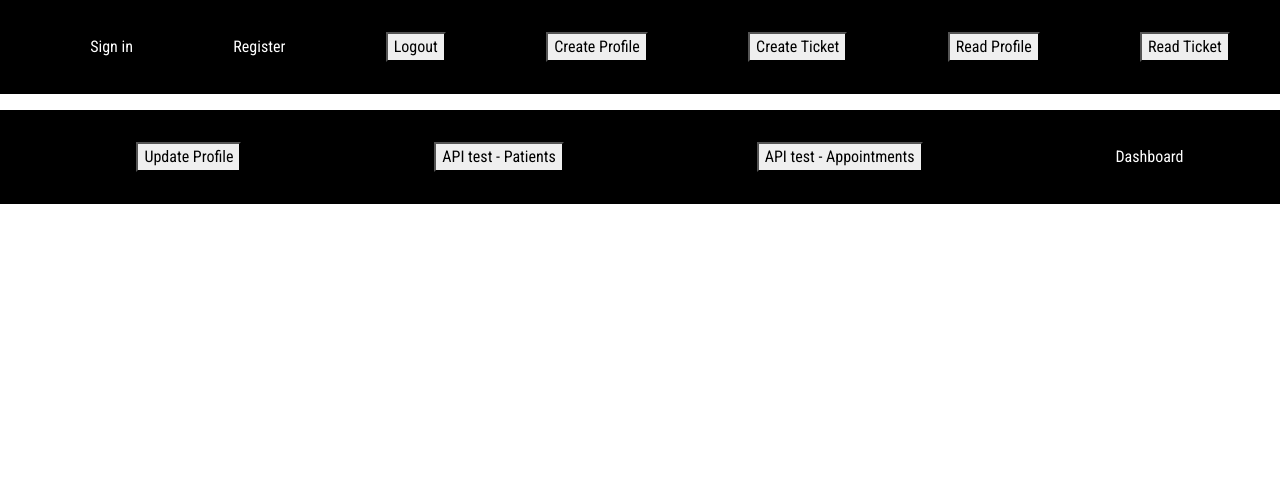
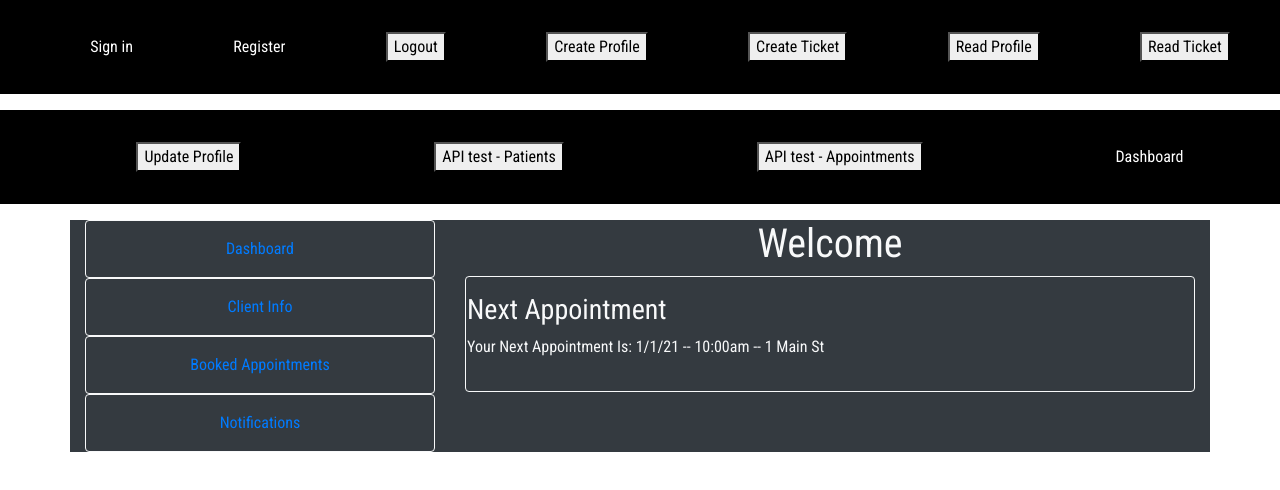
Before and after one commit to ChrisWhite12/clientportal_FE, a React (Create React App) app: page /dashboard in a window 1280 px wide. Shown: the top 490 px of the page. Built offline with nearby package versions, Linux system fonts and the light colour scheme; no server answers.

Commit message:
added nested routes for dashboard

```diff
--- a/src/App.js
+++ b/src/App.js
@@ -1,5 +1,5 @@
 import './App.css';
-import Nav from './components/Nav';
+import MainNav from './components/MainNav';
 import 'bootstrap/dist/css/bootstrap.min.css';
 
 import React, { useReducer, useEffect } from 'react'
@@ -30,9 +30,9 @@ function App() {
     <StateContext.Provider value={{store,dispatch}}>
       <Router>
       <div className="App">
-        <Nav />
+        <MainNav />
         <Switch>
-          <Route exact path='/' component={Dashboard} />
+          <Route exact path='/dashboard' component={Dashboard} />
           <Route path='/sign_in' component={Login} />
           <Route path='/register' component={Register} />
           <Route path='/forgot_password' component={ForgotPassword} />
--- /dev/null
+++ b/src/components/Appointments.js
@@ -0,0 +1,11 @@
+import React, {Component} from 'react'
+
+const Appointments = () => {
+    return (
+        <div>
+            <h1>Appointments</h1>
+        </div>
+    )
+}
+
+export default Appointments
--- a/src/components/ClientInfo.js
+++ b/src/components/ClientInfo.js
@@ -4,29 +4,49 @@ import '../App.css';
 // react-bootstrap components
 import {Container, Row, Col} from 'react-bootstrap';
 import SideNav from "../components/SideNav.js";
+import { getPatients } from '../services/apiServices';
+
+const ClientInfo = () => {
+
+  useEffect(() => {
+    // GET request using fetch inside useEffect React hook
+    // const requestOptions = {
+    //     method: 'GET',
+    //     headers: {
+    //       Accept: "application/json",
+    //       Authorization: "Basic TVMwMU1URTNNRFE1TXpBek1ESTFOalE1TXpBdGNUWnVlSFp0YWxKMk56Um9NVmRLYmtkS1VrOWtUSFZ0ZDNZMmQzVXpiRmMtYXUyOg==",
+    //       "User-Agent": "Caity McC (ferguselchancho@gmail.com)"
+    //       },
+    // };
+    // fetch('https://api.au2.cliniko.com/v1/patients', requestOptions)
+
+    getPatients()
+        .then((data) => {
+            console.log(data)
 
 
-function createClient () {
 
-useEffect(() => {
-  // GET request using fetch inside useEffect React hook
-  const requestOptions = {
-      method: 'GET',
-      headers: {
-        Accept: "application/json",
-        Authorization: "Basic TVMwMU1URTNNRFE1TXpBek1ESTFOalE1TXpBdGNUWnVlSFp0YWxKMk56Um9NVmRLYmtkS1VrOWtUSFZ0ZDNZMmQzVXpiRmMtYXUyOg==",
-        "User-Agent": "Caity McC (ferguselchancho@gmail.com)"
-        },
-      body: JSON.stringify({ title: 'Client Information' })
-  };
-  fetch('https://api.au2.cliniko.com/v1/patients', requestOptions)
-      .then(response => response.json())
-      .then(data => console.log(data));
 
-// empty dependency array means this effect will only run once (like componentDidMount in classes)
-}, []);
+        })
+        .catch((err) => {
+            console.log(err)
+        })
 
+        // .then(response => response.json())
+        // .then(data => console.log(data));
+
+  // empty dependency array means this effect will only run once (like componentDidMount in classes)
+  }, []);
+
+  return (
+    <div>
+      <h1>ClientInfo</h1>
+    </div>
+  )
 }
+
+export default ClientInfo
+
 
 // class ClientInfo extends React.Component {
 //   constructor(){
--- a/src/components/Dashboard.js
+++ b/src/components/Dashboard.js
@@ -2,11 +2,24 @@ import React, {Component, useEffect} from 'react';
 import {useGlobalState} from '../config/store';
 import '../App.css';
 // react-bootstrap components
-import {Container, Row, Col} from 'react-bootstrap';
+import {Container, Row, Col, Nav} from 'react-bootstrap';
 import SideNav from "../components/SideNav.js";
 import Test from "../components/api.js"
 import { getProfile } from '../services/profileServices';
 import { getPatients } from '../services/apiServices';
+import ClientInfo from './ClientInfo';
+import Home from './Home';
+
+import {
+    BrowserRouter as Router,
+    Switch,
+    Route,
+    Link,
+    useRouteMatch,
+    useParams
+} from 'react-router-dom'
+import Appointments from './Appointments';
+import Notifications from './Notifications';
 
 
 const Dashboard = () => {
@@ -15,27 +28,35 @@ const Dashboard = () => {
     const {loggedInUser} = store
 
     const dummy_appointment = {date: "1/1/21", time: "10:00am", location: "1 Main St"}
+    let {path,url} = useRouteMatch()
 
     return (
         <div className="main_sec">
+        <Router>
             <Container id="Dashboard" fluid="md">
                 <Row>
                     <Col className="col-4 text-light bg-dark">
-                    <SideNav />
+                        <Nav defaultActiveKey="/" className="flex-column">
+                            <Nav.Link as={Link} className="border border-light solid rounded p-3" eventKey="link-1" to={`${url}/`}>Dashboard</Nav.Link>
+                            <Nav.Link as={Link} className="border border-light solid rounded p-3" eventKey="link-1" to={`${url}/info`}>Client Info</Nav.Link>
+                            <Nav.Link as={Link} className="border border-light solid rounded p-3" eventKey="link-2" to={`${url}/appointments`}>Booked Appointments</Nav.Link>
+                            <Nav.Link as={Link} className="border border-light solid rounded p-3" eventKey="link-3" to={`${url}/notifications`}>Notifications</Nav.Link>
+                        </Nav>
                     </Col>
+
+
                     <Col className="col-8 text-light bg-dark">
-                    <h1>Welcome {loggedInUser}</h1>
-                    <Container fluid="xl" className="border border-light solid rounded p-3">
-                        <Row>
-                            <h3>Next Appointment</h3>
-                        </Row>
-                        <Row>
-                            <p>Your Next Appointment Is: {dummy_appointment["date"]} -- {dummy_appointment["time"]} -- {dummy_appointment["location"]}</p>
+                        <Switch>
+                            <Route exact path={`${path}`} component={Home}/>
+                            <Route path={`${path}/info`} component={ClientInfo}/>
+                            <Route path={`${path}/appointments`} component={Appointments}/>
+                            <Route path={`${path}/notifications`} component={Notifications}/>
+                        </Switch>
+                    </Col>
+
                 </Row>
             </Container>
-                </Col>
-            </Row>
-        </Container>
+        </Router>
         </div>
         );
 }
--- /dev/null
+++ b/src/components/Home.js
@@ -0,0 +1,29 @@
+import React, {Component} from 'react'
+
+import {useGlobalState} from '../config/store';
+
+import {Container, Row, Col} from 'react-bootstrap';
+
+const Home = () => {
+
+    const {store} = useGlobalState()
+    const {loggedInUser} = store
+
+    const dummy_appointment = {date: "1/1/21", time: "10:00am", location: "1 Main St"}
+
+    return (
+        <div>
+            <h1>Welcome {loggedInUser}</h1>
+            <Container fluid="xl" className="border border-light solid rounded p-3">
+                <Row>
+                    <h3>Next Appointment</h3>
+                </Row>
+                <Row>
+                    <p>Your Next Appointment Is: {dummy_appointment["date"]} -- {dummy_appointment["time"]} -- {dummy_appointment["location"]}</p>
+                </Row>
+            </Container>
+        </div>
+    )
+}
+
+export default Home
--- a/src/components/Nav.js
+++ b/src/components/MainNav.js
@@ -159,7 +159,7 @@ const Nav = () => {
                 <button id="read_patients" onClick={readAppointments_btn}>
                     API test - Appointments
                 </button>
-                <Link to="/">
+                <Link to="/dashboard">
                     Dashboard
                 </Link>
 
--- /dev/null
+++ b/src/components/Notifications.js
@@ -0,0 +1,11 @@
+import React, {Component} from 'react'
+
+const Notifications = () => {
+    return (
+        <div>
+            <h1>Notifications</h1>
+        </div>
+    )
+}
+
+export default Notifications
--- a/src/components/SideNav.js
+++ b/src/components/SideNav.js
@@ -3,8 +3,17 @@ import '../App.css';
 // react-bootstrap components
 import {Nav} from 'react-bootstrap';
 import { withRouter } from "react-router";
+import {
+  BrowserRouter as Router,
+  Switch,
+  Route,
+  Link,
+  useRouteMatch,
+  useParams
+} from 'react-router-dom'
 
 const Side = props => {
+  let match = useRouteMatch()
   //mobile first design - can't see navbar
   // state = {
   //   isOpen: false
@@ -21,10 +30,10 @@ const Side = props => {
   return (
       <div className="text-light bg-dark">
           <Nav defaultActiveKey="/" className="flex-column">
-          <Nav.Link className="border border-light solid rounded p-3" href="/">Dashboard</Nav.Link>
-          <Nav.Link className="border border-light solid rounded p-3" eventKey="link-1">Client Info</Nav.Link>
-          <Nav.Link className="border border-light solid rounded p-3" eventKey="link-2">Booked Appointments</Nav.Link>
-          <Nav.Link className="border border-light solid rounded p-3" eventKey="link-3">Notifications</Nav.Link>
+          <Nav.Link className="border border-light solid rounded p-3" to={`${match.url}/`}>Dashboard</Nav.Link>
+          <Nav.Link className="border border-light solid rounded p-3" eventKey="link-1" ><Link to={`${match.url}/info`}>Client Info</Link></Nav.Link>
+          <Nav.Link className="border border-light solid rounded p-3" eventKey="link-2" to={`${match.url}/appointments`}>Booked Appointments</Nav.Link>
+          <Nav.Link className="border border-light solid rounded p-3" eventKey="link-3" to={`${match.url}/notifications`}>Notifications</Nav.Link>
           </Nav>
       </div>
   );
```
Also changed, not shown: 1 other file (tests, documents, lock files or other folders). Lines whose indentation alone changed are shown as unchanged.
